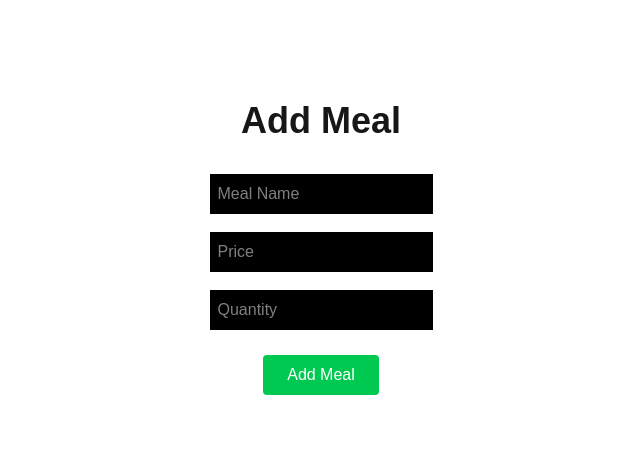
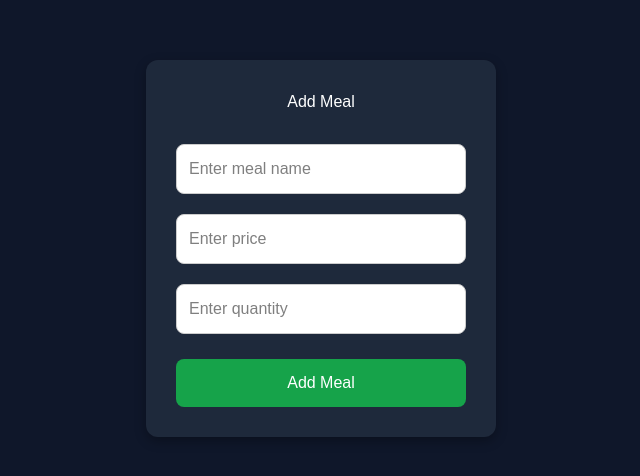
Before and after one commit to 23102A040767/canteen-meal-booking, a Next.js app in the folder frontend/: page /add-meal in a window 1280 px wide. Shown: the part 152-628 px from the top of the page, without its empty margins (319-959 px from the left). Built offline with nearby package versions, Linux system fonts and the light colour scheme.

Commit message:
Migrate canteen backend from FastAPI to Spring Boot and update frontend API routes

```diff
--- a/frontend/app/add-meal/page.js
+++ b/frontend/app/add-meal/page.js
@@ -2,22 +2,14 @@
 
 import { useState } from "react";
 
-export default function AddMeal() {
+export default function AddMealPage() {
   const [name, setName] = useState("");
   const [price, setPrice] = useState("");
   const [quantity, setQuantity] = useState("");
 
   const handleAddMeal = async () => {
     try {
-      console.log("Sending meal:", {
-        name,
-        price: Number(price),
-        quantity: Number(quantity),
-      });
-
-      const response = await fetch(
-        "https://canteen-meal-booking.onrender.com/add-meal",
-        {
+      const response = await fetch("https://canteen-meal-booking.onrender.com/add-meal", {
         method: "POST",
         headers: {
           "Content-Type": "application/json",
@@ -27,65 +19,101 @@ export default function AddMeal() {
           price: Number(price),
           quantity: Number(quantity),
         }),
-        }
-      );
-
-      console.log("Response Status:", response.status);
+      });
 
       const data = await response.json();
-
-      console.log("Response Data:", data);
+      console.log("Add meal response:", data);
 
       if (response.ok) {
-        alert(data.message || "Meal Added Successfully");
+        alert("Meal added successfully!");
         setName("");
         setPrice("");
         setQuantity("");
       } else {
-        alert(data.message || "Failed to add meal");
+        alert(data.detail || "Failed to add meal");
       }
     } catch (error) {
-      console.error("Error:", error);
-      alert("Failed to connect to backend.");
+      console.error(error);
+      alert("Something went wrong");
     }
   };
 
   return (
-    <div className="min-h-screen flex flex-col justify-center items-center">
-      <h1 className="text-4xl font-bold mb-6">
-        Add Meal
-      </h1>
+    <div style={styles.page}>
+      <div style={styles.card}>
+        <h1 style={styles.title}>Add Meal</h1>
 
         <input
           type="text"
-        placeholder="Meal Name"
-        className="border border-white p-2 m-2 text-white bg-black"
+          placeholder="Enter meal name"
           value={name}
           onChange={(e) => setName(e.target.value)}
+          style={styles.input}
         />
 
         <input
           type="number"
-        placeholder="Price"
-        className="border border-white p-2 m-2 text-white bg-black"
+          placeholder="Enter price"
           value={price}
           onChange={(e) => setPrice(e.target.value)}
+          style={styles.input}
         />
 
         <input
           type="number"
-        placeholder="Quantity"
-        className="border border-white p-2 m-2 text-white bg-black"
+          placeholder="Enter quantity"
           value={quantity}
           onChange={(e) => setQuantity(e.target.value)}
+          style={styles.input}
         />
 
-      <button
-        onClick={handleAddMeal}
-        className="bg-green-500 text-white px-6 py-2 rounded mt-4"
-      >
+        <button onClick={handleAddMeal} style={styles.button}>
           Add Meal
         </button>
       </div>
+    </div>
   );
 }
+
+const styles = {
+  page: {
+    minHeight: "100vh",
+    display: "flex",
+    justifyContent: "center",
+    alignItems: "center",
+    backgroundColor: "#0f172a",
+  },
+  card: {
+    width: "350px",
+    backgroundColor: "#1e293b",
+    padding: "30px",
+    borderRadius: "12px",
+    boxShadow: "0 4px 12px rgba(0,0,0,0.3)",
+    textAlign: "center",
+  },
+  title: {
+    color: "white",
+    marginBottom: "20px",
+  },
+  input: {
+    width: "100%",
+    padding: "12px",
+    margin: "10px 0",
+    borderRadius: "8px",
+    border: "1px solid #ccc",
+    fontSize: "16px",
+    color: "black",
+    backgroundColor: "white",
+  },
+  button: {
+    width: "100%",
+    padding: "12px",
+    marginTop: "15px",
+    backgroundColor: "#16a34a",
+    color: "white",
+    border: "none",
+    borderRadius: "8px",
+    fontSize: "16px",
+    cursor: "pointer",
+  },
+};
--- a/frontend/app/login/page.js
+++ b/frontend/app/login/page.js
@@ -3,7 +3,7 @@
 import { useState } from "react";
 import { useRouter } from "next/navigation";
 
-export default function Login() {
+export default function LoginPage() {
   const router = useRouter();
 
   const [username, setUsername] = useState("");
@@ -11,65 +11,97 @@ export default function Login() {
 
   const handleLogin = async () => {
     try {
-      console.log("Sending Login Request...");
-
-      const response = await fetch(
-        "https://canteen-meal-booking.onrender.com/login",
-        {
+      const response = await fetch("https://canteen-meal-booking.onrender.com/login", {
         method: "POST",
         headers: {
           "Content-Type": "application/json",
         },
-          body: JSON.stringify({
-            username,
-            password,
-          }),
-        }
-      );
+        body: JSON.stringify({ username, password }),
+      });
 
-      const data = await response.text();
-
-      console.log("Status:", response.status);
-      console.log("Response:", data);
+      const data = await response.json();
+      console.log("Login response:", data);
 
       if (response.ok) {
-        alert("Login Successful");
+        alert("Login Successful!");
         router.push("/dashboard");
       } else {
-        alert(data || "Invalid Username or Password");
+        alert(data.detail || "Login Failed");
       }
     } catch (error) {
-      console.error("Login Error:", error);
-      alert("Unable to connect to server");
+      console.error(error);
+      alert("Something went wrong");
     }
   };
 
   return (
-    <div className="min-h-screen flex flex-col justify-center items-center">
-      <h1 className="text-4xl font-bold mb-5">Login</h1>
+    <div style={styles.page}>
+      <div style={styles.card}>
+        <h1 style={styles.title}>Login</h1>
 
         <input
           type="text"
-        placeholder="Username"
-        className="border border-white p-2 m-2 text-white"
+          placeholder="Enter username"
           value={username}
           onChange={(e) => setUsername(e.target.value)}
+          style={styles.input}
         />
 
         <input
           type="password"
-        placeholder="Password"
-        className="border border-white p-2 m-2 text-white"
+          placeholder="Enter password"
           value={password}
           onChange={(e) => setPassword(e.target.value)}
+          style={styles.input}
         />
 
-      <button
-        onClick={handleLogin}
-        className="bg-blue-500 text-white px-4 py-2 rounded"
-      >
+        <button onClick={handleLogin} style={styles.button}>
           Login
         </button>
       </div>
+    </div>
   );
 }
+
+const styles = {
+  page: {
+    minHeight: "100vh",
+    display: "flex",
+    justifyContent: "center",
+    alignItems: "center",
+    backgroundColor: "#0f172a",
+  },
+  card: {
+    width: "350px",
+    backgroundColor: "#1e293b",
+    padding: "30px",
+    borderRadius: "12px",
+    boxShadow: "0 4px 12px rgba(0,0,0,0.3)",
+    textAlign: "center",
+  },
+  title: {
+    color: "white",
+    marginBottom: "20px",
+  },
+  input: {
+    width: "100%",
+    padding: "12px",
+    margin: "10px 0",
+    borderRadius: "8px",
+    border: "1px solid #ccc",
+    fontSize: "16px",
+    color: "black",
+    backgroundColor: "white",
+  },
+  button: {
+    width: "100%",
+    padding: "12px",
+    marginTop: "15px",
+    backgroundColor: "#2563eb",
+    color: "white",
+    border: "none",
+    borderRadius: "8px",
+    fontSize: "16px",
+    cursor: "pointer",
+  },
+};
--- a/frontend/app/meals/page.js
+++ b/frontend/app/meals/page.js
@@ -2,57 +2,59 @@
 
 import { useEffect, useState } from "react";
 
-export default function Meals() {
+export default function MealsPage() {
   const [meals, setMeals] = useState([]);
 
   useEffect(() => {
-    fetchMeals();
+    fetch("https://canteen-meal-booking.onrender.com/meals")
+      .then((res) => res.json())
+      .then((data) => setMeals(data))
+      .catch((err) => console.error("Error fetching meals:", err));
   }, []);
 
-  const fetchMeals = async () => {
-    try {
-      const response = await fetch(
-        "https://canteen-meal-booking.onrender.com/meals"
-      );
+  return (
+    <div style={styles.page}>
+      <div style={styles.container}>
+        <h1 style={styles.title}>Available Meals</h1>
 
-      const data = await response.json();
-
-      console.log("Meals Data:", data);
-
-      setMeals(data);
-    } catch (error) {
-      console.error("Error fetching meals:", error);
-      alert("Failed to load meals");
-    }
-  };
-
-  return (
-    <div className="min-h-screen p-10">
-      <h1 className="text-4xl font-bold mb-5">
-        Available Meals
-      </h1>
-
-      <table className="border border-white w-full">
-        <thead>
-          <tr>
-            <th className="border p-2">ID</th>
-            <th className="border p-2">Name</th>
-            <th className="border p-2">Price</th>
-            <th className="border p-2">Quantity</th>
-          </tr>
-        </thead>
-
-        <tbody>
-          {meals.map((meal) => (
-            <tr key={meal.id}>
-              <td className="border p-2">{meal.id}</td>
-              <td className="border p-2">{meal.name}</td>
-              <td className="border p-2">{meal.price}</td>
-              <td className="border p-2">{meal.quantity}</td>
-            </tr>
-          ))}
-        </tbody>
-      </table>
+        {meals.length === 0 ? (
+          <p style={{ color: "white" }}>No meals found</p>
+        ) : (
+          meals.map((meal) => (
+            <div key={meal.id} style={styles.card}>
+              <p><b>ID:</b> {meal.id}</p>
+              <p><b>Name:</b> {meal.name}</p>
+              <p><b>Price:</b> ₹{meal.price}</p>
+              <p><b>Quantity:</b> {meal.quantity}</p>
+            </div>
+          ))
+        )}
+      </div>
     </div>
   );
 }
+
+const styles = {
+  page: {
+    minHeight: "100vh",
+    backgroundColor: "#0f172a",
+    padding: "30px",
+  },
+  container: {
+    maxWidth: "700px",
+    margin: "0 auto",
+  },
+  title: {
+    color: "white",
+    textAlign: "center",
+    marginBottom: "20px",
+  },
+  card: {
+    backgroundColor: "#1e293b",
+    color: "white",
+    padding: "20px",
+    borderRadius: "10px",
+    marginBottom: "15px",
+    boxShadow: "0 4px 10px rgba(0,0,0,0.2)",
+  },
+};
--- a/frontend/app/order/page.js
+++ b/frontend/app/order/page.js
@@ -2,7 +2,7 @@
 
 import { useState } from "react";
 
-export default function Order() {
+export default function OrderPage() {
   const [username, setUsername] = useState("");
   const [mealId, setMealId] = useState("");
   const [quantity, setQuantity] = useState("");
@@ -22,54 +22,98 @@ export default function Order() {
       });
 
       const data = await response.json();
+      console.log("Order response:", data);
 
-      alert(data.message);
-
+      if (response.ok) {
+        alert("Order placed successfully!");
         setUsername("");
         setMealId("");
         setQuantity("");
+      } else {
+        alert(data.detail || "Order failed");
+      }
     } catch (error) {
       console.error(error);
-      alert("Order Failed");
+      alert("Something went wrong");
     }
   };
 
   return (
-    <div className="min-h-screen flex flex-col items-center justify-center">
-      <h1 className="text-4xl font-bold mb-6">
-        Place Order
-      </h1>
+    <div style={styles.page}>
+      <div style={styles.card}>
+        <h1 style={styles.title}>Place Order</h1>
 
         <input
           type="text"
-        placeholder="Username"
-        className="border border-white p-2 m-2 text-white"
+          placeholder="Enter username"
           value={username}
           onChange={(e) => setUsername(e.target.value)}
+          style={styles.input}
         />
 
         <input
           type="number"
-        placeholder="Meal ID"
-        className="border border-white p-2 m-2 text-white"
+          placeholder="Enter meal ID"
           value={mealId}
           onChange={(e) => setMealId(e.target.value)}
+          style={styles.input}
         />
 
         <input
           type="number"
-        placeholder="Quantity"
-        className="border border-white p-2 m-2 text-white"
+          placeholder="Enter quantity"
           value={quantity}
           onChange={(e) => setQuantity(e.target.value)}
+          style={styles.input}
         />
 
-      <button
-        onClick={placeOrder}
-        className="bg-yellow-500 text-black px-5 py-2 rounded mt-3"
-      >
+        <button onClick={placeOrder} style={styles.button}>
           Place Order
         </button>
       </div>
+    </div>
   );
 }
+
+const styles = {
+  page: {
+    minHeight: "100vh",
+    display: "flex",
+    justifyContent: "center",
+    alignItems: "center",
+    backgroundColor: "#0f172a",
+  },
+  card: {
+    width: "350px",
+    backgroundColor: "#1e293b",
+    padding: "30px",
+    borderRadius: "12px",
+    boxShadow: "0 4px 12px rgba(0,0,0,0.3)",
+    textAlign: "center",
+  },
+  title: {
+    color: "white",
+    marginBottom: "20px",
+  },
+  input: {
+    width: "100%",
+    padding: "12px",
+    margin: "10px 0",
+    borderRadius: "8px",
+    border: "1px solid #ccc",
+    fontSize: "16px",
+    color: "black",
+    backgroundColor: "white",
+  },
+  button: {
+    width: "100%",
+    padding: "12px",
+    marginTop: "15px",
+    backgroundColor: "#f59e0b",
+    color: "white",
+    border: "none",
+    borderRadius: "8px",
+    fontSize: "16px",
+    cursor: "pointer",
+  },
+};
--- a/frontend/app/orders/page.js
+++ b/frontend/app/orders/page.js
@@ -2,42 +2,58 @@
 
 import { useEffect, useState } from "react";
 
-export default function Orders() {
+export default function OrdersPage() {
   const [orders, setOrders] = useState([]);
 
   useEffect(() => {
-     fetch("https://canteen-meal-booking.onrender.com/orders")
+    fetch("https://canteen-meal-booking.onrender.com/orders")
       .then((res) => res.json())
-      .then((data) => setOrders(data));
+      .then((data) => setOrders(data))
+      .catch((err) => console.error("Error fetching orders:", err));
   }, []);
 
   return (
-    <div className="min-h-screen p-10">
-      <h1 className="text-5xl font-bold mb-8">
-        All Orders
-      </h1>
+    <div style={styles.page}>
+      <div style={styles.container}>
+        <h1 style={styles.title}>Orders Page</h1>
 
-      <table className="border border-white w-full text-left">
-        <thead>
-          <tr>
-            <th className="border p-3">ID</th>
-            <th className="border p-3">Username</th>
-            <th className="border p-3">Meal ID</th>
-            <th className="border p-3">Quantity</th>
-          </tr>
-        </thead>
-
-        <tbody>
-          {orders.map((order) => (
-            <tr key={order.id}>
-              <td className="border p-3">{order.id}</td>
-              <td className="border p-3">{order.username}</td>
-              <td className="border p-3">{order.meal_id}</td>
-              <td className="border p-3">{order.quantity}</td>
-            </tr>
-          ))}
-        </tbody>
-      </table>
+        {orders.length === 0 ? (
+          <p style={{ color: "white" }}>No orders found</p>
+        ) : (
+          orders.map((order, index) => (
+            <div key={index} style={styles.card}>
+              <p><b>User:</b> {order.username}</p>
+              <p><b>Meal ID:</b> {order.meal_id}</p>
+              <p><b>Quantity:</b> {order.quantity}</p>
+            </div>
+          ))
+        )}
+      </div>
     </div>
   );
 }
+
+const styles = {
+  page: {
+    minHeight: "100vh",
+    backgroundColor: "#0f172a",
+    padding: "30px",
+  },
+  container: {
+    maxWidth: "800px",
+    margin: "0 auto",
+  },
+  title: {
+    color: "white",
+    textAlign: "center",
+    marginBottom: "20px",
+  },
+  card: {
+    backgroundColor: "#1e293b",
+    color: "white",
+    padding: "20px",
+    borderRadius: "10px",
+    marginBottom: "15px",
+    boxShadow: "0 4px 10px rgba(0,0,0,0.2)",
+  },
+};
```
Lines whose indentation alone changed are shown as unchanged.
